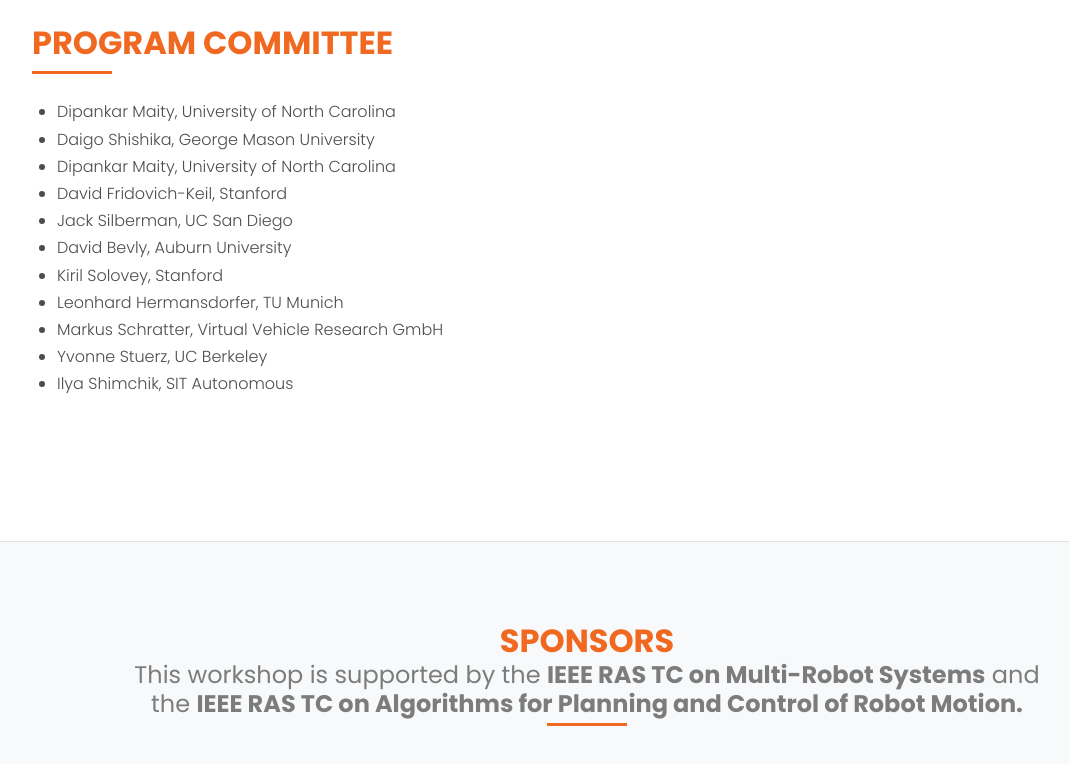
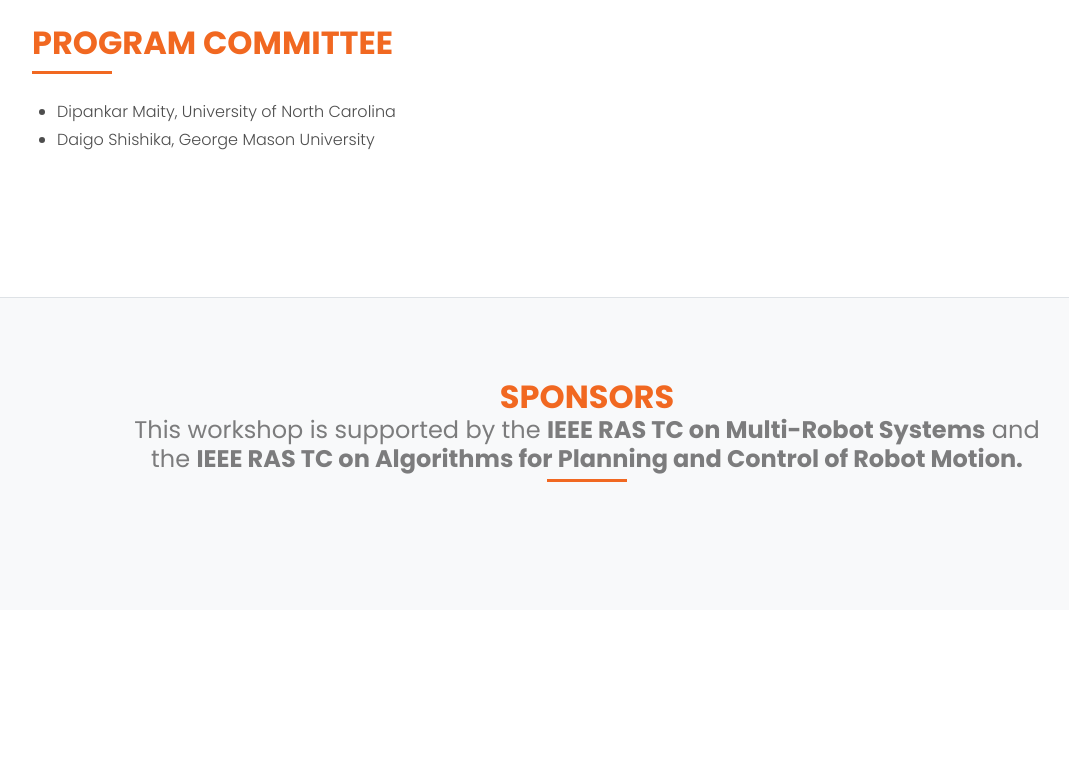
Before and after one commit to GammaYankee/iros22-multi-agent-workshop, a plain HTML site: page index.html in a window 1280 px wide. Shown: the part 5777-6541 px from the top of the page, without its empty margins (53-1122 px from the left). After the commit the page ends 6387 px from the top, so only its background shows below. Drawn offline with Linux system fonts and the light colour scheme; files whose address does not match are found by name; a web font is replaced by a local one.

Commit message:
updated committee

```diff
--- a/index.html
+++ b/index.html
@@ -724,15 +724,6 @@
             <ul>
               <li>Dipankar Maity, University of North Carolina</li>
               <li>Daigo Shishika, George Mason University</li>
-              <li>Dipankar Maity, University of North Carolina</li>
-              <li>David Fridovich-Keil, Stanford</li>
-              <li>Jack Silberman, UC San Diego</li>
-              <li>David Bevly, Auburn University</li>
-              <li>Kiril Solovey, Stanford</li>
-              <li>Leonhard Hermansdorfer, TU Munich</li>
-              <li>Markus Schratter, Virtual Vehicle Research GmbH </li>
-              <li>Yvonne Stuerz, UC Berkeley </li>
-              <li>Ilya Shimchik, SIT Autonomous </li>
             </ul>
 
         </div>
```
